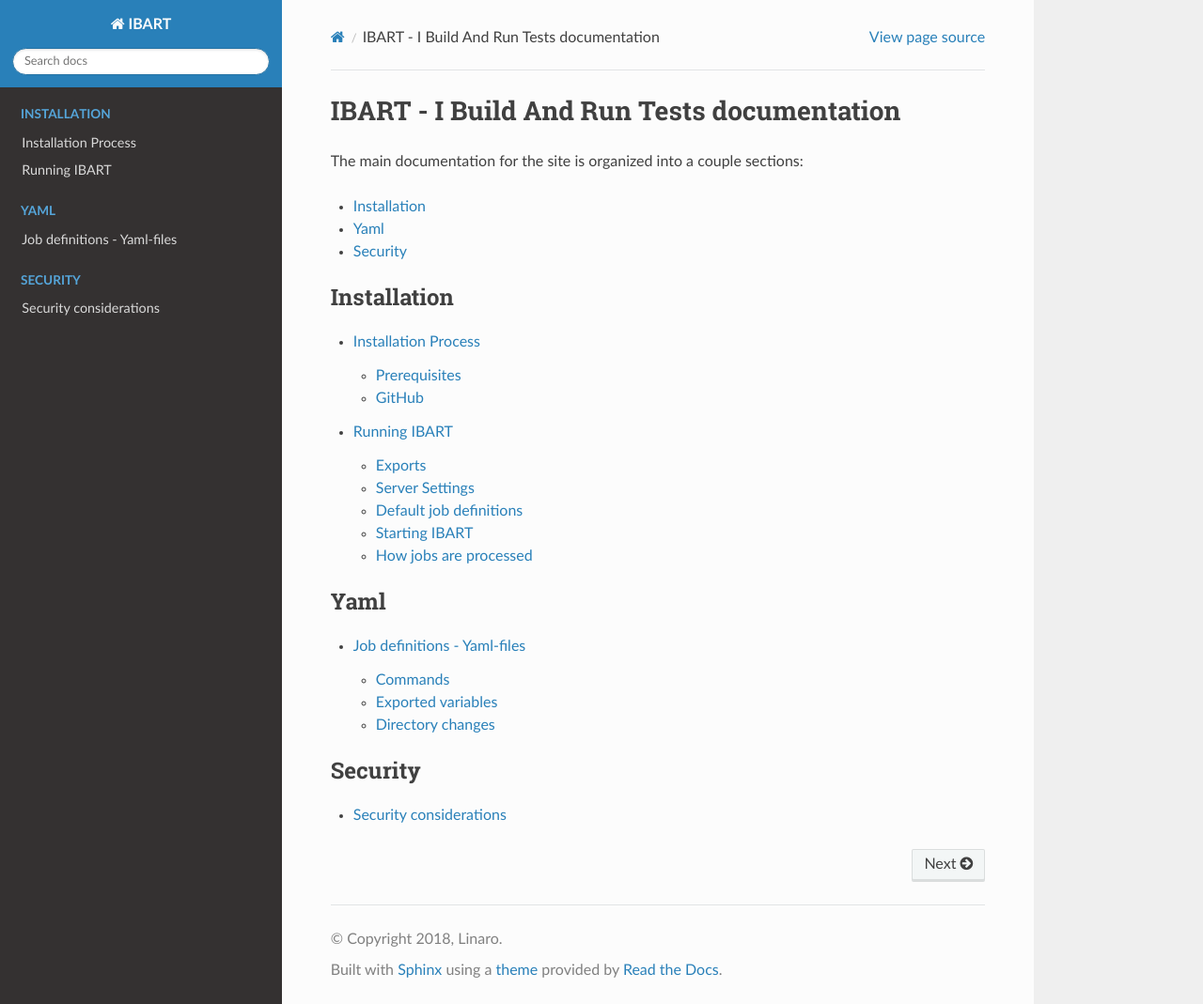
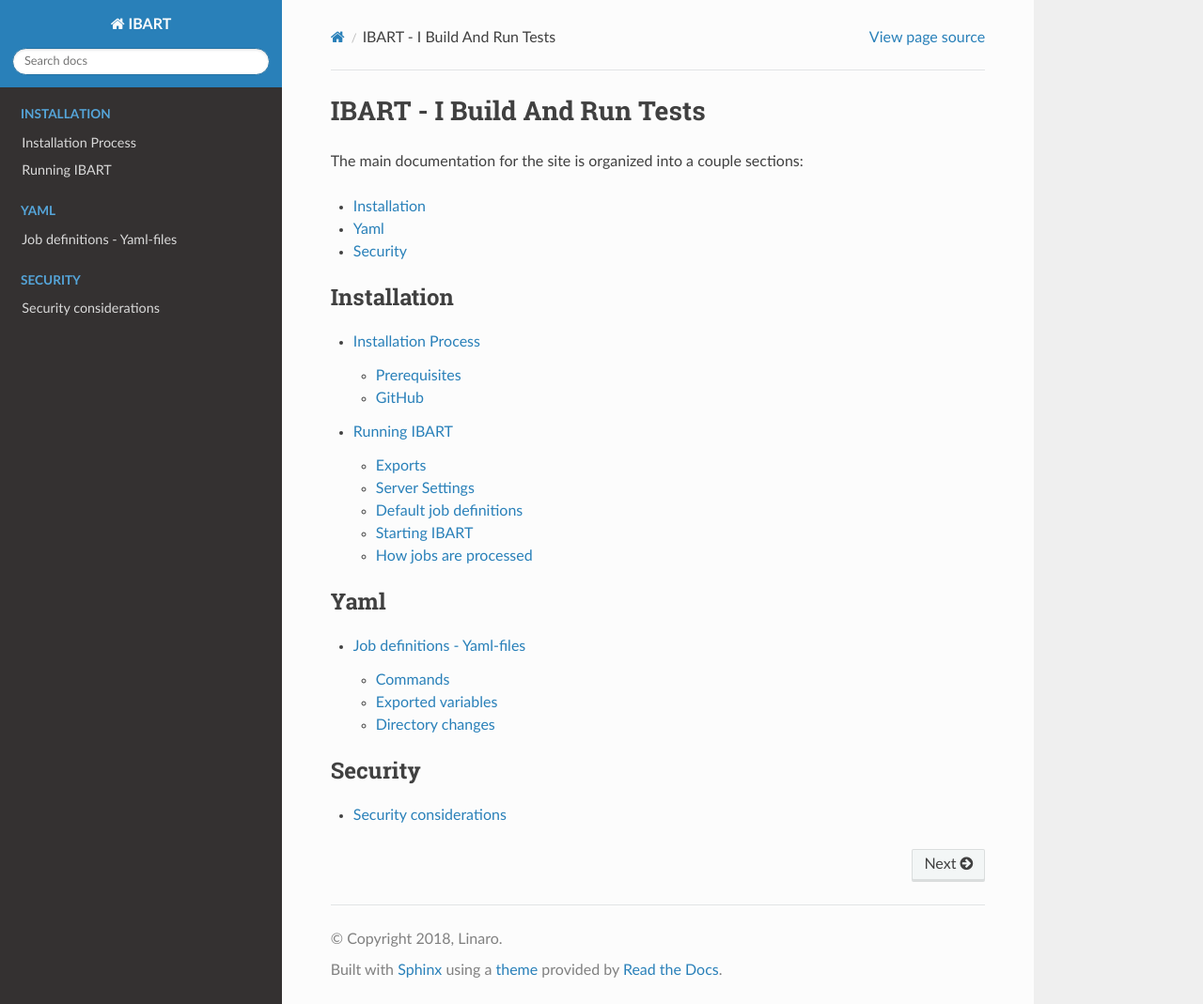
Before and after one commit to jbech-linaro/hikey_auto_boot, a Sphinx documentation site: the page built from docs/index.rst, in a window 1280 px wide and 1069 px high. Shown: the whole window at 94% size. Built offline with Sphinx 7.4.7 and the Read the Docs theme 2.0.0, drawn with Linux system fonts in a browser that asks for light colours.

Commit message:
Minor fix
Signed-off-by: Joakim Bech <joakim.bech@linaro.org>

```diff
--- a/docs/index.rst
+++ b/docs/index.rst
@@ -1,5 +1,5 @@
-IBART - I Build And Run Tests documentation
-===========================================
+IBART - I Build And Run Tests
+=============================
 
 The main documentation for the site is organized into a couple sections:
 
--- a/docs/yaml.rst
+++ b/docs/yaml.rst
@@ -63,9 +63,9 @@ From user point of view there is no difference. But under the hood, the later is
 
 Exported variables
 ------------------
-Under the hood IBART uses pexpect_ and for each section the job-definition file (yaml) it will spawn a new shell. This means that things are not normally carried over between sections in the job-definition file. But since it is both cumbersome and easy to forget export the same things over and over again, IBART saves every export it sees and when entering a new section it will export the same environment variables again. So, from a user perspective exports will work as expected.
+Under the hood IBART uses `pexpect`_ and for each section the job-definition file (yaml) it will spawn a new shell. This means that things are not normally carried over between sections in the job-definition file. But since it is both cumbersome and easy to forget export the same things over and over again, IBART saves every export it sees and when entering a new section it will export the same environment variables again. So, from a user perspective exports will work as expected.
 
-.. _static: http://flask.pocoo.org/docs/1.0/quickstart/#static-files
+.. _pexpect: http://pexpect.readthedocs.io/en/stable/index.html
 
 Directory changes
 -----------------
```
Also changed, not shown: other parts of docs/index.rst (+0 -1 lines).
